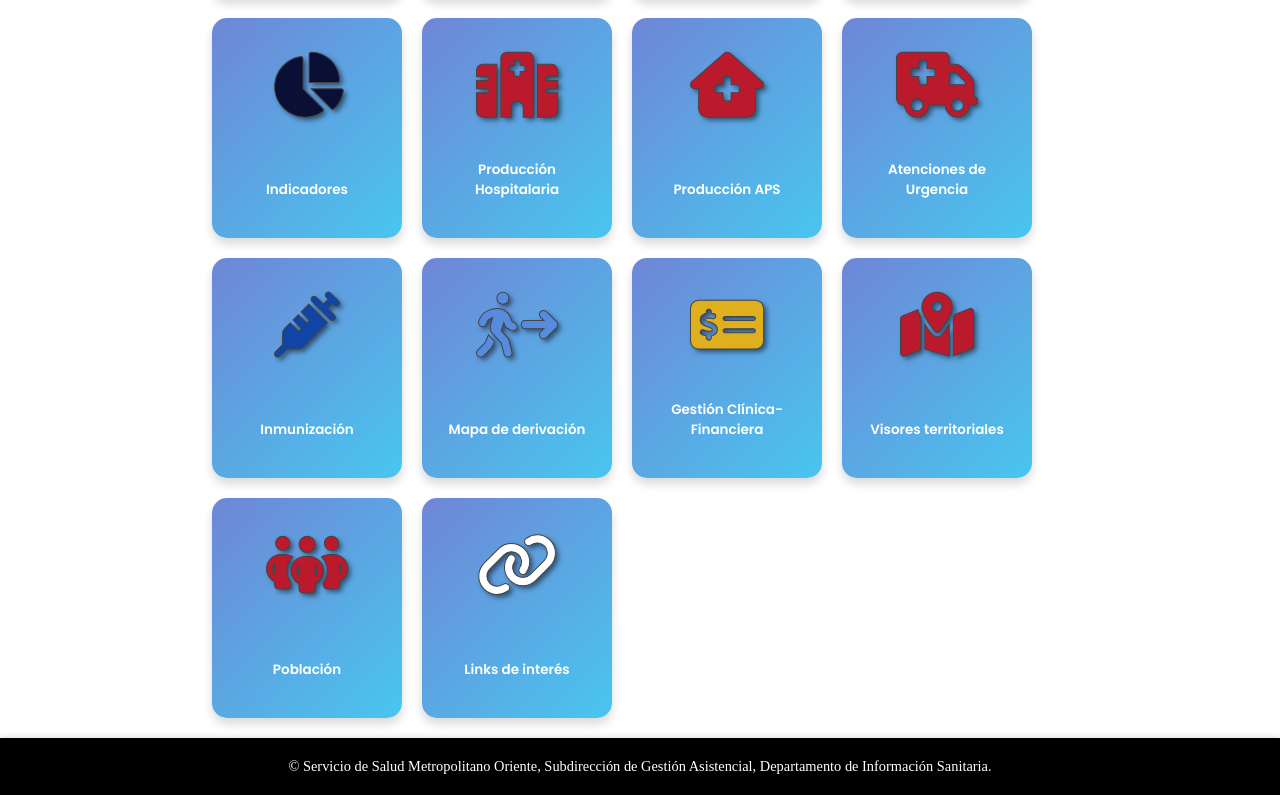
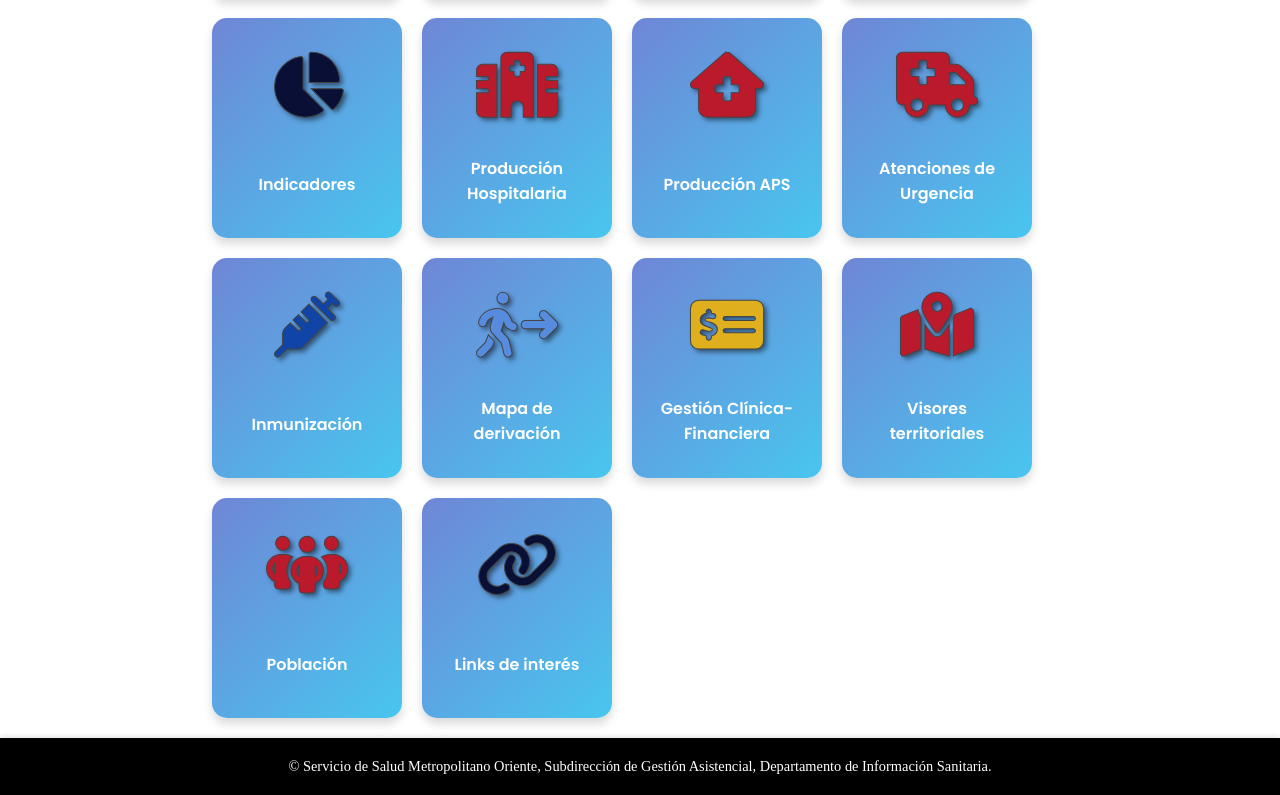
Before and after one commit to alevllgs/frontend_pagina_DIS, a React (Vite) app: page / in a window 1280 px wide. Shown: the part 653-1448 px from the top of the page. Built offline with nearby package versions, Linux system fonts and the light colour scheme.

Commit message:
renombra clase de estilos de botones a ".buttons_int" y ajusta estilos para mejorar la presentación y responsividad

```diff
--- a/src/components/ButtonGroup.jsx
+++ b/src/components/ButtonGroup.jsx
@@ -25,7 +25,7 @@ const ButtonGroup = () => {
       <Button href="gestion_clinica_financiera/" icon="fa-money-check-dollar" title="Gestión Clínica-Financiera" delay="700" iconColor={palette[3]} />
       <Button href="visores_territoriales/" icon="fa-map-location-dot" title="Visores territoriales" delay="1200" iconColor={palette[4]} />
       <Button href="poblacion/" icon="fa-people-group" title="Población" delay="400" iconColor={palette[4]} />
-      <Button href="links_interes/" icon="fa-link" title="Links de interés" delay="400" iconColor={palette[5]} />
+      <Button href="links_interes/" icon="fa-link" title="Links de interés" delay="400" iconColor={palette[0]} />
     </div>
   );
 };
--- a/src/pages/Inmunizacion.jsx
+++ b/src/pages/Inmunizacion.jsx
@@ -10,7 +10,7 @@ const Inmunizacion = () => {
       {/* Columna izquierda: Botones y secciones GES */}
       <div className="ges-page">
         <h1>Informes BI</h1>
-        <div className="buttons">
+        <div className="buttons_int">
           <Button
             href="https://app.powerbi.com/view?r=eyJrIjoiYWYwYTVmZjMtYWY3ZS00MzY1LTkzNjUtZmE1ZDhhNmNkNDIxIiwidCI6IjA2MDc0N2E5LTk5YjYtNDg4NS1hNmQxLWI3ZDg1OGE4M2E1MyJ9"
             icon="fa-vial-virus"
--- a/src/styles/BotonesInteriores.css
+++ b/src/styles/BotonesInteriores.css
@@ -2,7 +2,7 @@
 @import url('https://fonts.googleapis.com/css2?family=Poppins:wght@400;600&display=swap');
 
 /* Estilos para el grupo de botones */
-.buttons {
+.buttons_int {
   display: grid;
   grid-template-columns: repeat(5, 1fr); /* 5 botones por fila */
   gap: 30px; /* Espaciado entre botones */
@@ -31,7 +31,7 @@
 }
 
 /* Estilos para cada botón individual dentro de .buttons */
-.buttons .button {
+.buttons_int .button {
   display: flex;
   flex-direction: column;
   align-items: center;
@@ -50,14 +50,14 @@
 }
 
 /* Estilo para el hover de los botones dentro de .buttons */
-.buttons .button:hover {
+.buttons_int .button:hover {
   background: var(--valor-gradiente-inv); /* Cambiar el degradado al pasar el mouse */
   transform: scale(1.05); /* Aumentar ligeramente el tamaño */
   box-shadow: 0 8px 15px rgba(0, 0, 0, 0.2); /* Sombra más fuerte al pasar el mouse */
 }
 
 /* Estilos para el ícono dentro de los botones dentro de .buttons */
-.buttons .icon {
+.buttons_int .icon {
   font-size: 65px; /* Tamaño del ícono */
   color: #ffffff; /* Color del ícono */
   margin-bottom: 20px; /* Espacio debajo */
@@ -67,7 +67,7 @@
 
 
 /* Estilos para el título dentro de los botones dentro de .buttons */
-.buttons .title {
+.buttons_int .title {
   margin-top: auto; /* Asegurar que el título se quede al fondo del botón */
   font-size: 13.5px; /* Reducir el tamaño de la letra */
   font-weight: 600; /* Hacer la letra más gruesa */
@@ -75,7 +75,7 @@
 
 /* Vista celular (responsive) */
 @media (max-width: 768px) {
-  .buttons {
+  .buttons_int {
     grid-template-columns: repeat(2, 1fr); /* Mostrar 2 botones por fila en pantallas pequeñas */
     margin-left: 5%;
     margin-right: 5%;
@@ -83,7 +83,7 @@
     padding: 10px;
   }
 
-  .buttons .button {
+  .buttons_int .button {
     width: 85%; /* Hacer que los botones ocupen todo el ancho disponible */
   }
 }
--- a/src/styles/Button.css
+++ b/src/styles/Button.css
@@ -69,7 +69,7 @@
 /* Estilos para el título dentro de los botones dentro de .buttons */
 .buttons .title {
   margin-top: auto; /* Asegurar que el título se quede al fondo del botón */
-  font-size: 15px; /* Reducir el tamaño de la letra */
+  font-size: 16px; /* Reducir el tamaño de la letra */
   font-weight: 600; /* Hacer la letra más gruesa */
 }
 
```
